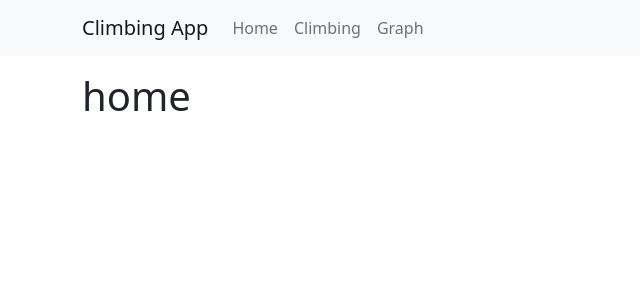
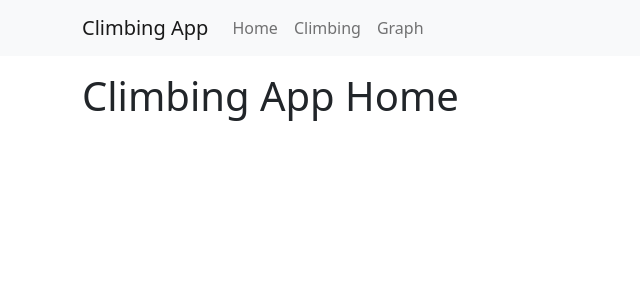
Before and after one commit to Matt-Mcl/climbing-app, a React (Create React App) app in the folder frontend/: page / in a window 1280 px wide. Shown: the top 300 px of the page, without its empty margins (0-640 px from the left). Built offline with nearby package versions, Linux system fonts and the light colour scheme.

Commit message:
Changes home page to be its own file

```diff
--- a/frontend/src/App.js
+++ b/frontend/src/App.js
@@ -1,8 +1,8 @@
 import React from "react";
 import { Routes, Route } from "react-router-dom";
-import { Home } from "./pages";
 import Climbing from "./Climbing";
 import Graph from "./Graph";
+import Home from "./Home";
 
 import Navbar from 'react-bootstrap/Navbar'
 import Nav from 'react-bootstrap/Nav'
--- /dev/null
+++ b/frontend/src/Home.js
@@ -0,0 +1,11 @@
+import React from "react";
+
+function Home() {
+  return (
+    <>
+      <h1>Climbing App Home</h1>
+    </>
+  )
+}
+
+export default Home;
--- a/frontend/src/pages.js
+++ /dev/null
@@ -1,7 +0,0 @@
-import React from "react";
-
-export function Home() {
-  return (
-      <h1>home</h1>
-  );
-}
```
